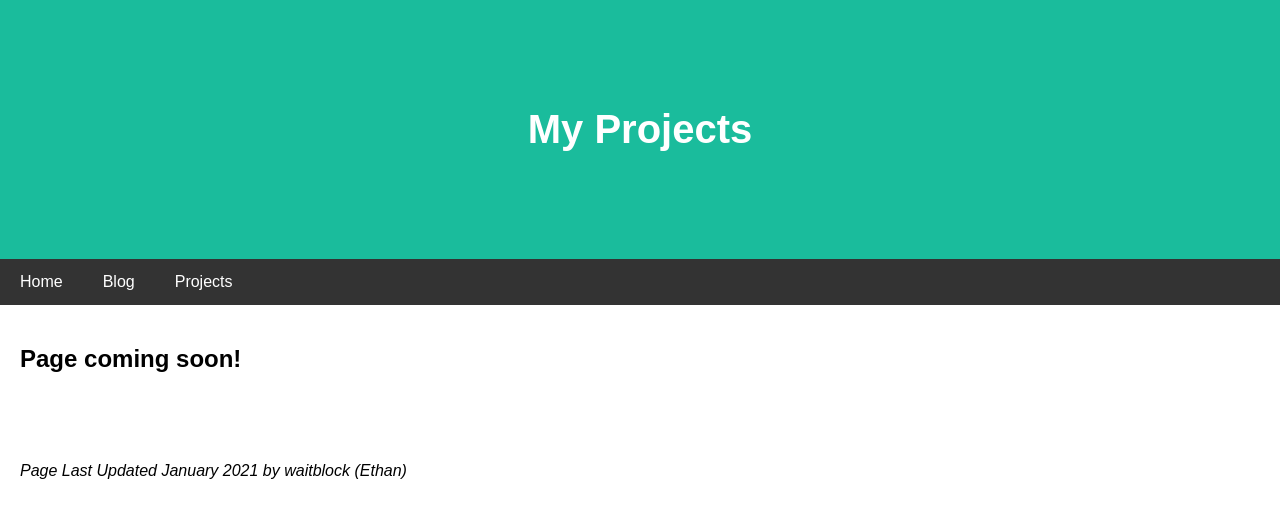
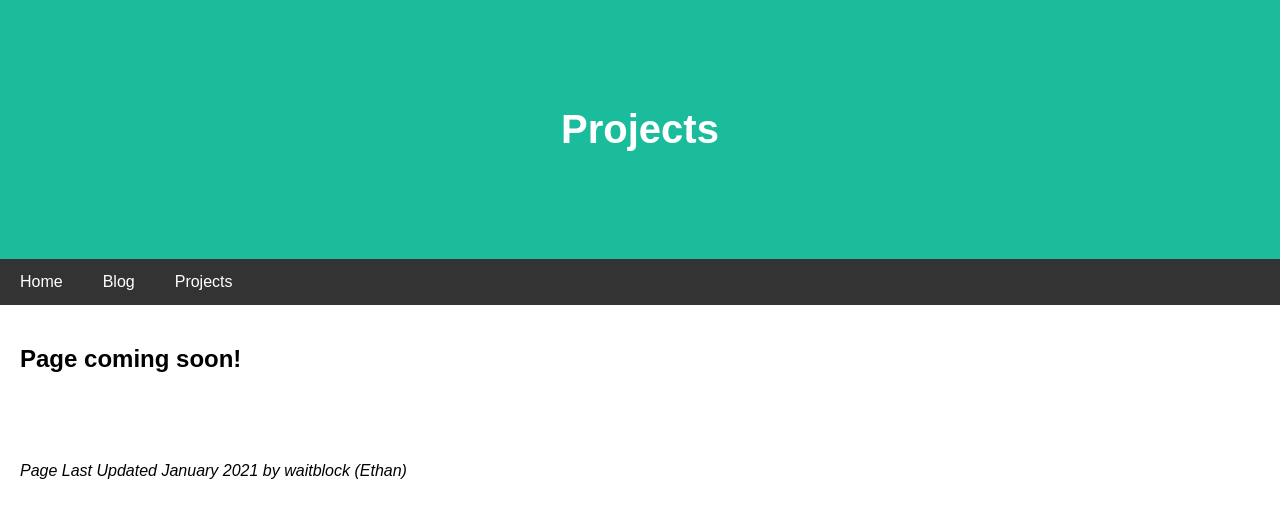
Before and after one commit to waitblock/waitblock.github.io, a plain HTML site: page projects.html in a window 1280 px wide. Drawn offline with Linux system fonts and the light colour scheme.

Commit message:
Update projects.html

```diff
--- a/projects.html
+++ b/projects.html
@@ -105,7 +105,7 @@
 <body>
 
 <div class="header">
-  <h1>My Projects</h1>
+  <h1>Projects</h1>
 </div>
 
 <div class="navbar">
```
